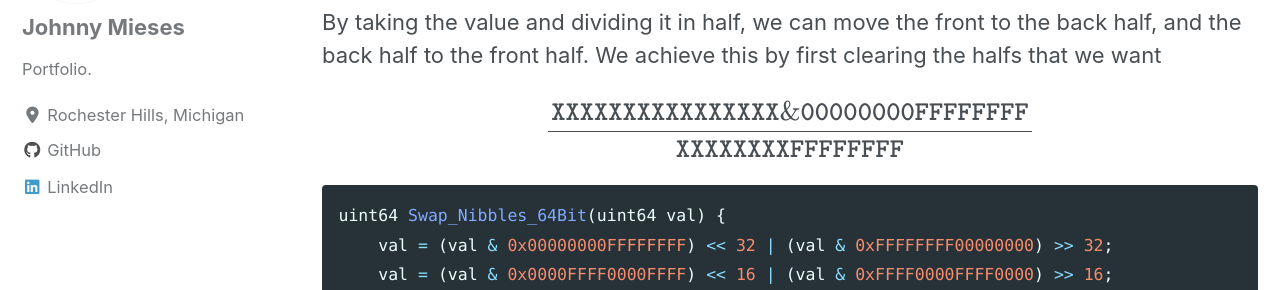
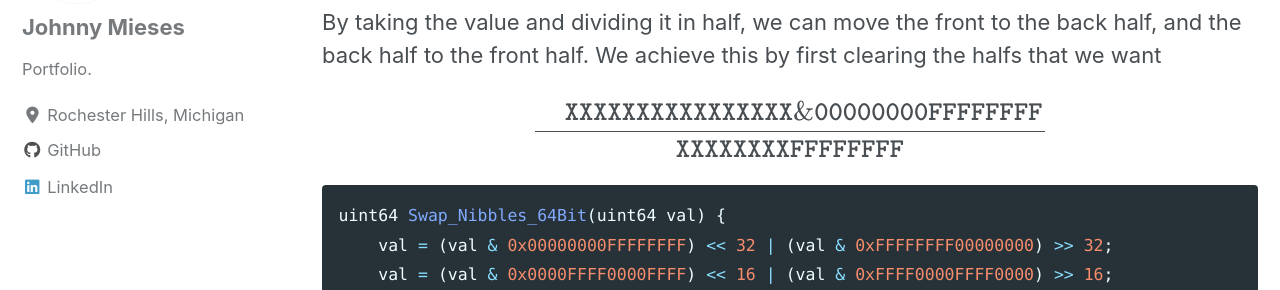
Before and after one commit to jmieses/jmportfolio.github.io, a Jekyll site: the page built from _posts/2020-04-24-Swapping-Nibbles-in-64-bitfield.md, in a window 1280 px wide and 900 px high, scrolled down 773 px. Shown: the part 159-449 px from the top of the window. Built offline with Jekyll 4.4.1, drawn with Linux system fonts in a browser that asks for light colours; cached includes are drawn as plain includes; nearby versions of some CDN libraries; formulas are drawn with MathJax 3.

Commit message:
post update

````diff
--- a/_posts/2020-04-24-Swapping-Nibbles-in-64-bitfield.md
+++ b/_posts/2020-04-24-Swapping-Nibbles-in-64-bitfield.md
@@ -21,7 +21,7 @@ In addition, let's suppose that we need to keep the nibbles in a specific ordere
 
 By taking the value and dividing it in half, we can move the front to the back half, and the back half to the front half. We achieve this by first clearing the halfs that we want
 
-$$ \frac{\texttt{XXXXXXXXXXXXXXXX} \\ \&  \texttt{00000000FFFFFFFF}}{\texttt{XXXXXXXXFFFFFFFF}}  $$
+$$ \frac{\quad \texttt{XXXXXXXXXXXXXXXX} \\ \&  \texttt{00000000FFFFFFFF}}{\texttt{XXXXXXXXFFFFFFFF}}  $$
 
 ```c
 uint64 Swap_Nibbles_64Bit(uint64 val) {
````
